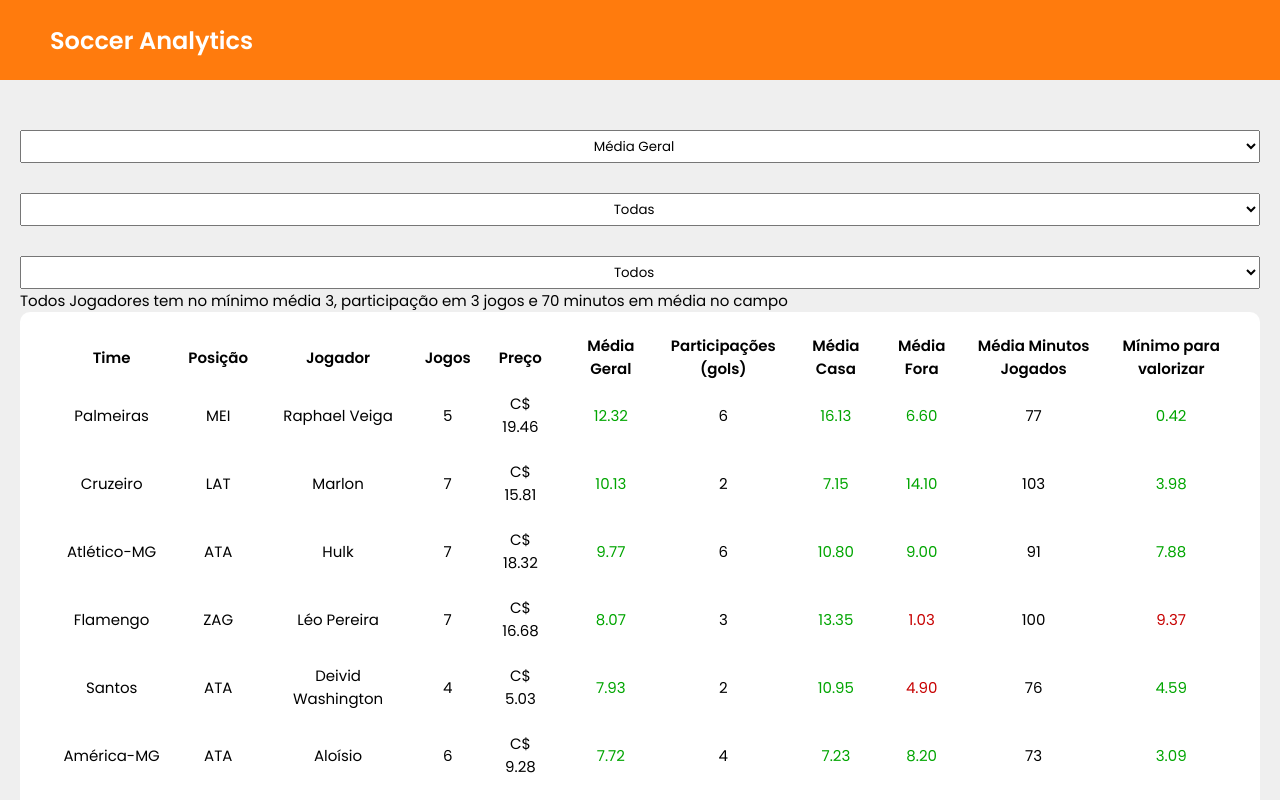
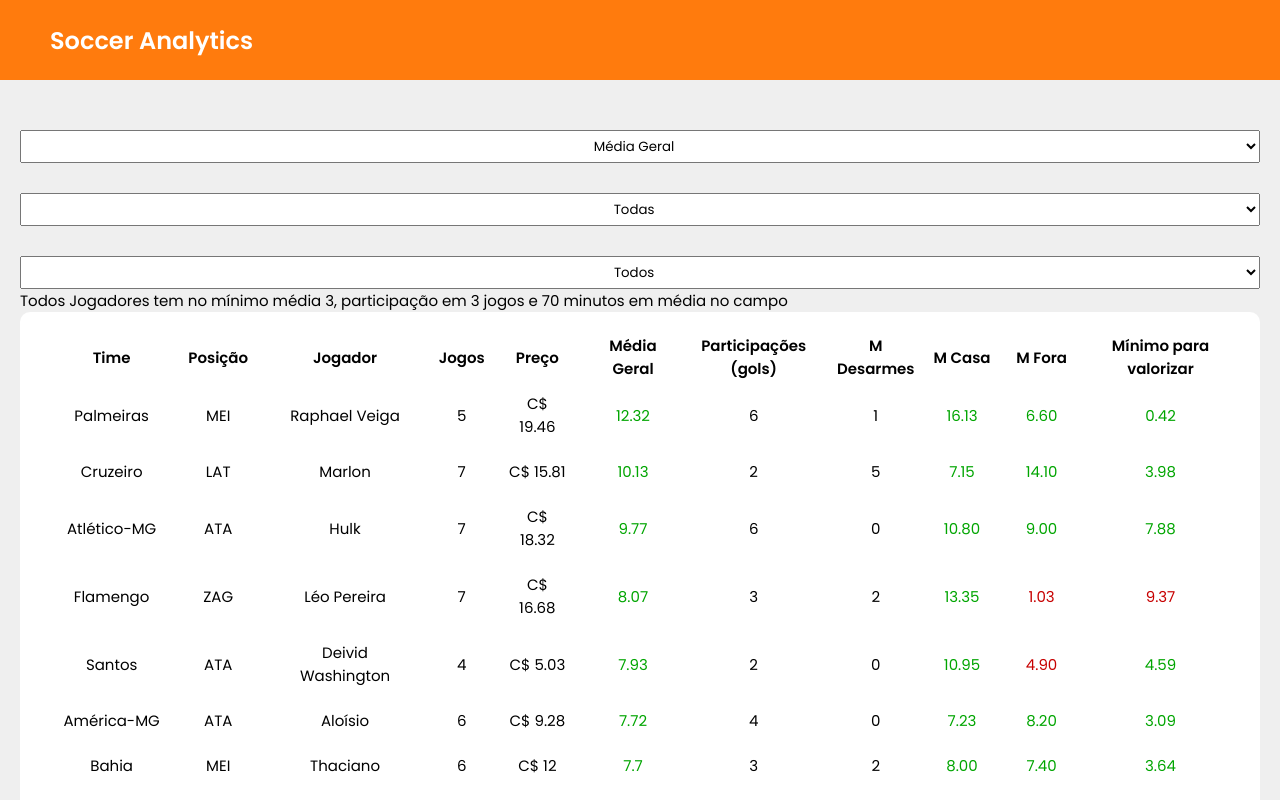
Before and after one commit to lulucasalves/soccer-front, a Next.js app: page /cartola in a window 1280 px wide. Shown: the top 800 px of the page. Built offline with nearby package versions, Linux system fonts and the light colour scheme.

Commit message:
add desermes

```diff
--- a/src/components/Players/index.tsx
+++ b/src/components/Players/index.tsx
@@ -25,9 +25,10 @@ export function Players({
             <th>Preço</th>
             <th>Média Geral</th>
             <th>Participações (gols)</th>
-            <th>Média Casa</th>
-            <th>Média Fora</th>
-            <th>Média Minutos Jogados</th>
+            <th>M Desarmes</th>
+            <th>M Casa</th>
+            <th>M Fora</th>
+            {/* <th>Média Minutos Jogados</th> */}
             <th>Mínimo para valorizar</th>
           </tr>
         </thead>
@@ -67,8 +68,7 @@ export function Players({
                 }) => {
                   const clube = data.clubes[clube_id];
                   const posicao = data.posicoes[posicao_id];
-
-                  console.log(gato_mestre.media_minutos_jogados);
+                  console.log(scout);
 
                   if (
                     jogos_num > 3 &&
@@ -95,6 +95,11 @@ export function Players({
                             ? scout["G"]
                             : "0"}
                         </td>
+                        <td>
+                          {scout["DS"]
+                            ? Math.round(scout["DS"] / jogos_num)
+                            : 0}
+                        </td>
                         <td
                           className={
                             gato_mestre.media_pontos_mandante > 5
@@ -118,7 +123,7 @@ export function Players({
                             ? gato_mestre.media_pontos_visitante.toFixed(2)
                             : "-"}
                         </td>
-                        <td>{gato_mestre.media_minutos_jogados}</td>
+                        {/* <td>{gato_mestre.media_minutos_jogados}</td> */}
                         <td
                           className={
                             minimo_para_valorizar >= media_num
```
